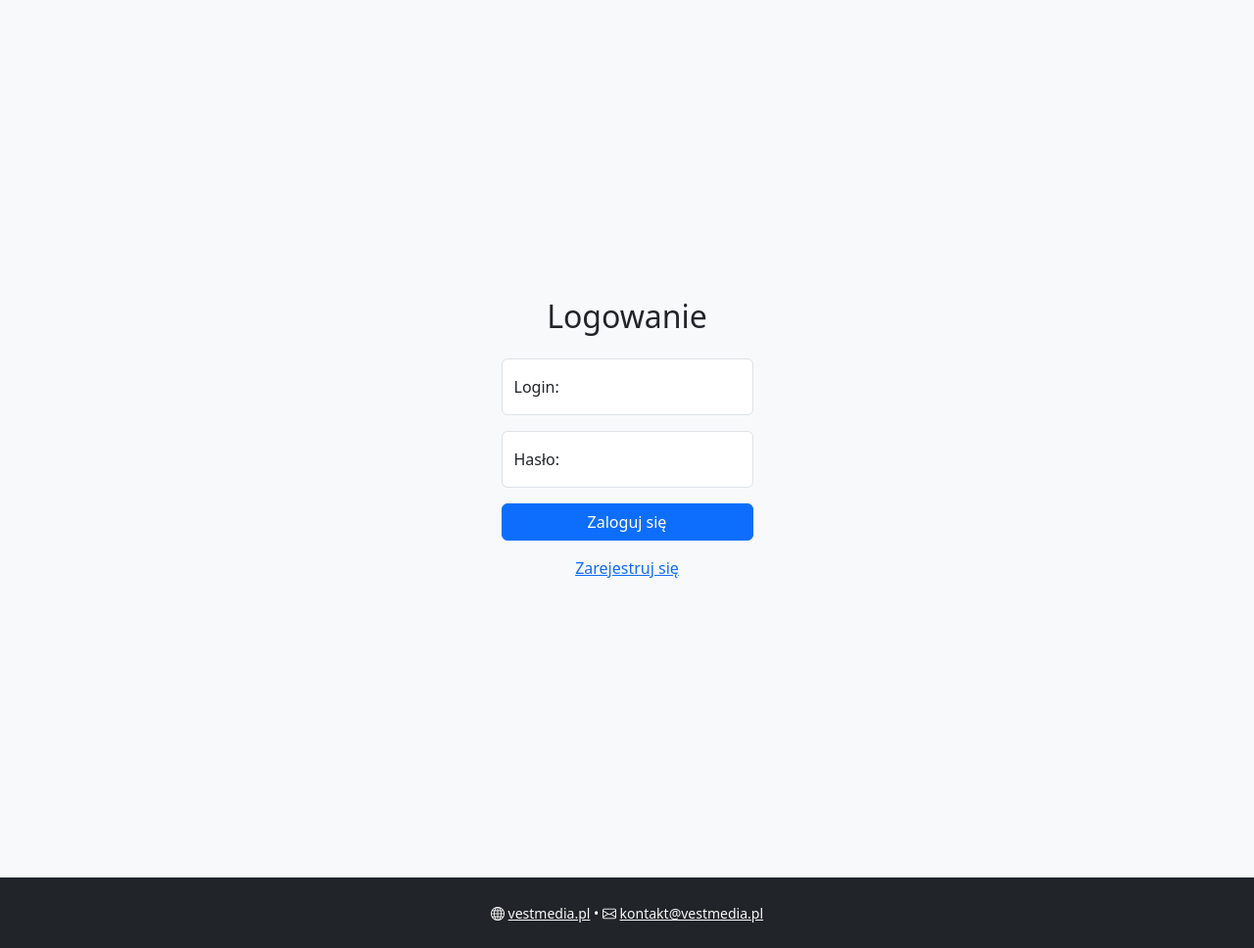
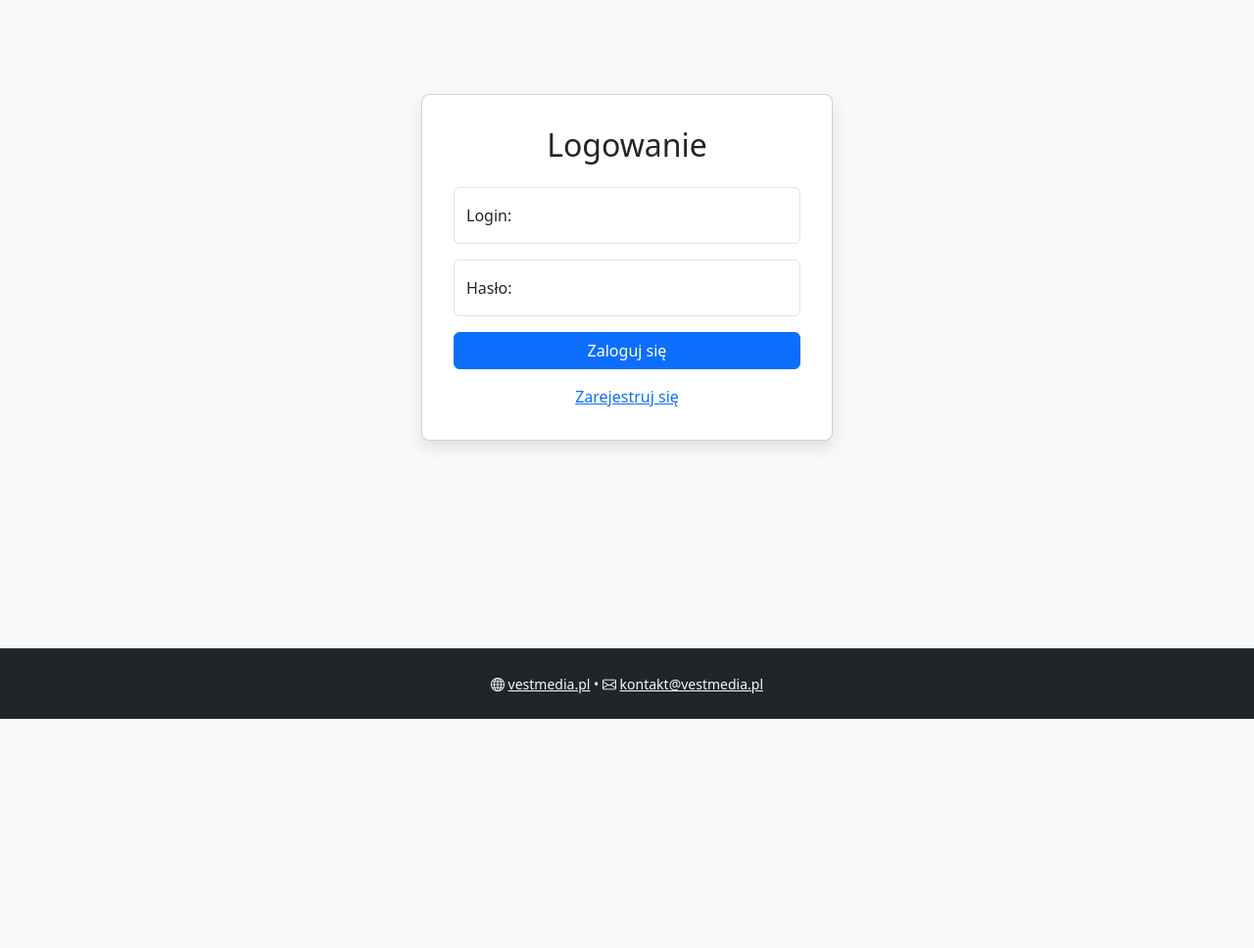
Before and after one commit to suchokrates1/lista-obecnosci, a Flask app: page /login in a window 1280 px wide. Shown: the part 66-1034 px from the top of the page at 98% size. After the commit the page ends 800 px from the top, so only its background shows below. Run offline with Flask 3, Linux system fonts and the light colour scheme.

Commit message:
Center login panel without 100vh

```diff
--- a/static/theme.css
+++ b/static/theme.css
@@ -14,3 +14,15 @@ body.high-contrast .btn {
   color: #000 !important;
   border-color: #ff0 !important;
 }
+
+/* Centered login form container */
+.login-box {
+  width: 100%;
+  max-width: 420px;
+  margin: auto;
+  padding: 2rem;
+  border: 1px solid var(--bs-border-color-translucent);
+  border-radius: 0.5rem;
+  background-color: var(--bs-body-bg);
+  box-shadow: 0 0.5rem 1rem rgba(0, 0, 0, 0.1);
+}
--- a/templates/login.html
+++ b/templates/login.html
@@ -4,8 +4,8 @@
 {% block head_extra %}
 {% endblock %}
 {% block content %}
-  <div class="d-flex justify-content-center align-items-center min-vh-100">
-    <div class="login-box">
+  <div class="container py-5 d-flex justify-content-center">
+    <div class="login-box mx-auto">
       <h2 class="mb-4 text-center">Logowanie</h2>
       <form method="POST" action="/login">
         <input type="hidden" name="csrf_token" value="{{ csrf_token() }}">
```
